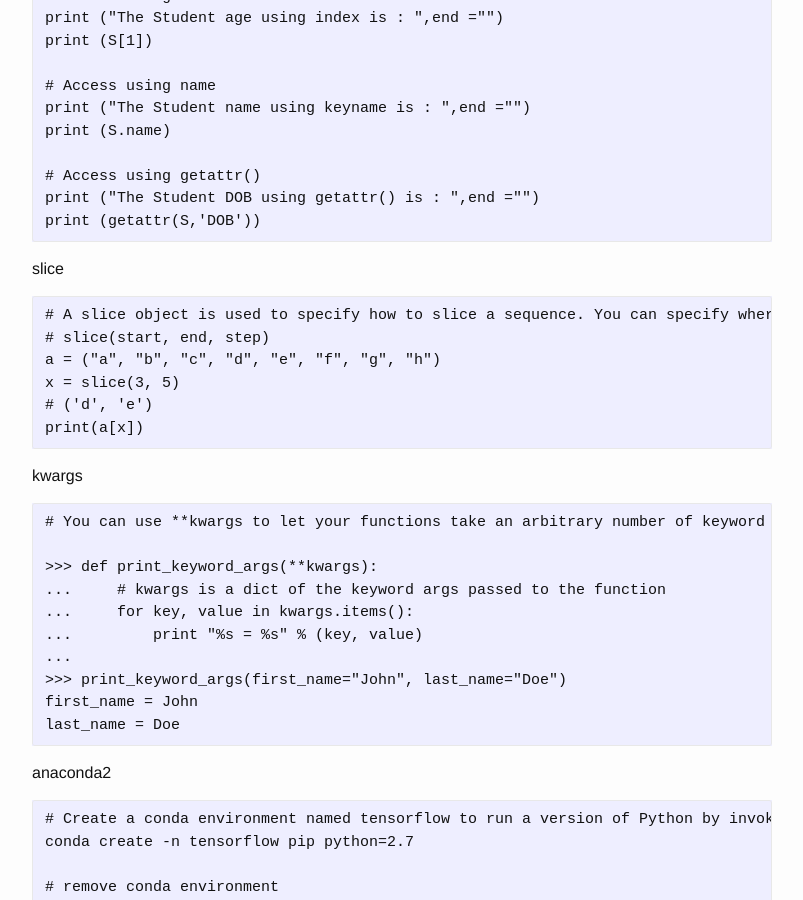
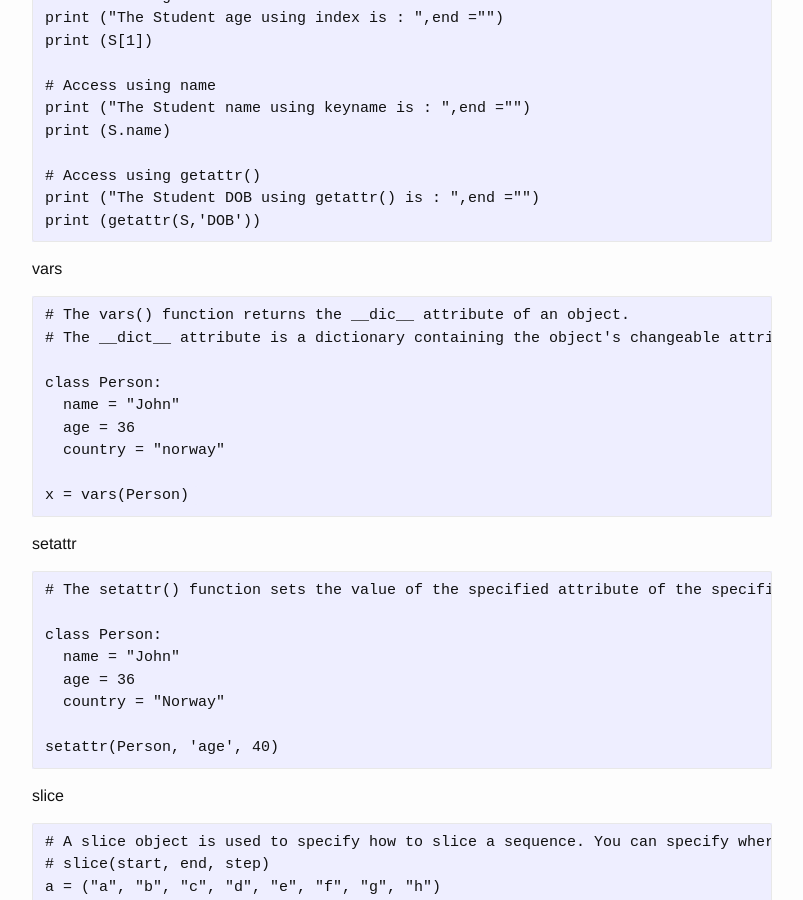
Before and after one commit to josephstalin117/josephstalin117.github.io, a Jekyll site: the page built from _posts/2017-08-10-python.markdown, in a window 1280 px wide and 900 px high, scrolled down 7728 px. Shown: the whole window, without its empty margins (238-1041 px from the left). Built offline with Jekyll 4.4.1, drawn with Linux system fonts in a browser that asks for light colours.

Commit message:
add setattr

````diff
--- a/_posts/2017-08-10-python.markdown
+++ b/_posts/2017-08-10-python.markdown
@@ -372,6 +372,31 @@ print (S.name)
 # Access using getattr()
 print ("The Student DOB using getattr() is : ",end ="")
 print (getattr(S,'DOB'))
+```
+
+vars
+```
+# The vars() function returns the __dic__ attribute of an object.
+# The __dict__ attribute is a dictionary containing the object's changeable attributes.
+
+class Person:
+  name = "John"
+  age = 36
+  country = "norway"
+
+x = vars(Person)
+```
+
+setattr
+```
+# The setattr() function sets the value of the specified attribute of the specified object.
+
+class Person:
+  name = "John"
+  age = 36
+  country = "Norway"
+
+setattr(Person, 'age', 40)
 ```
 
 slice
````
